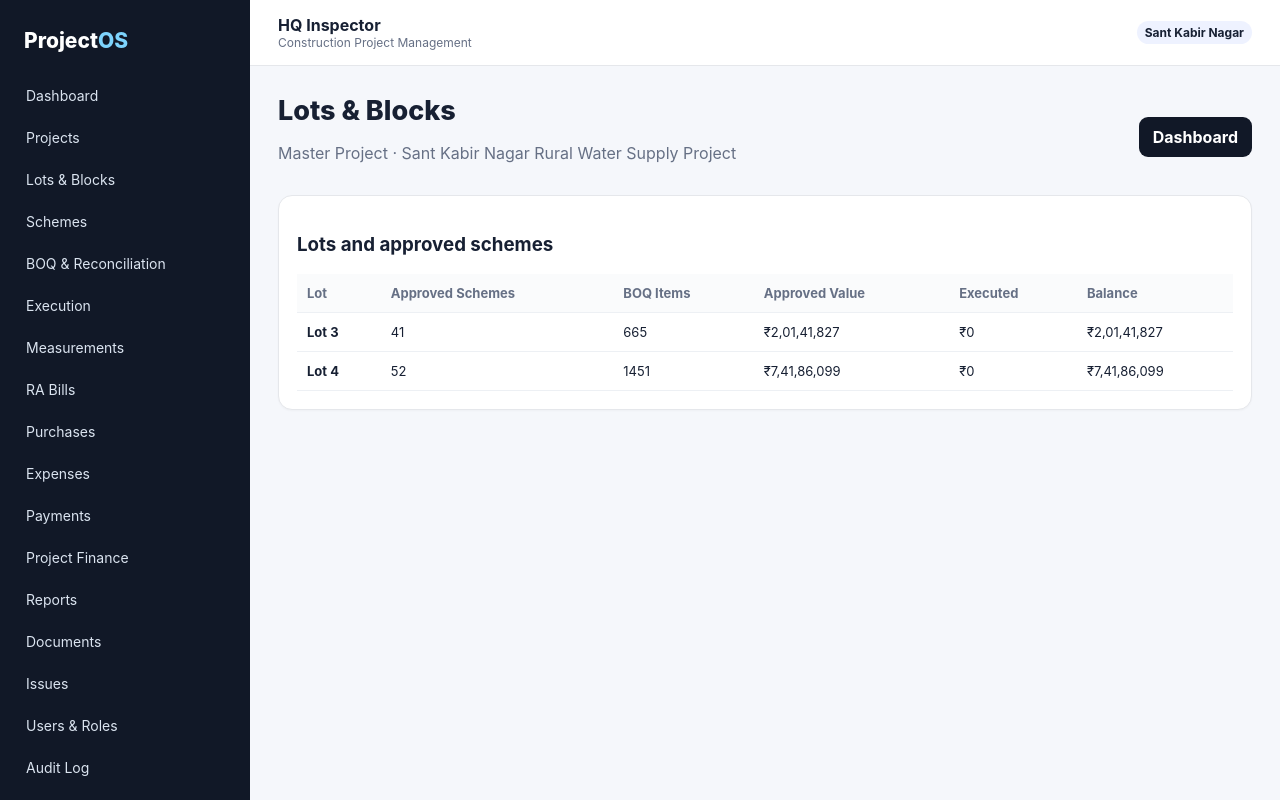
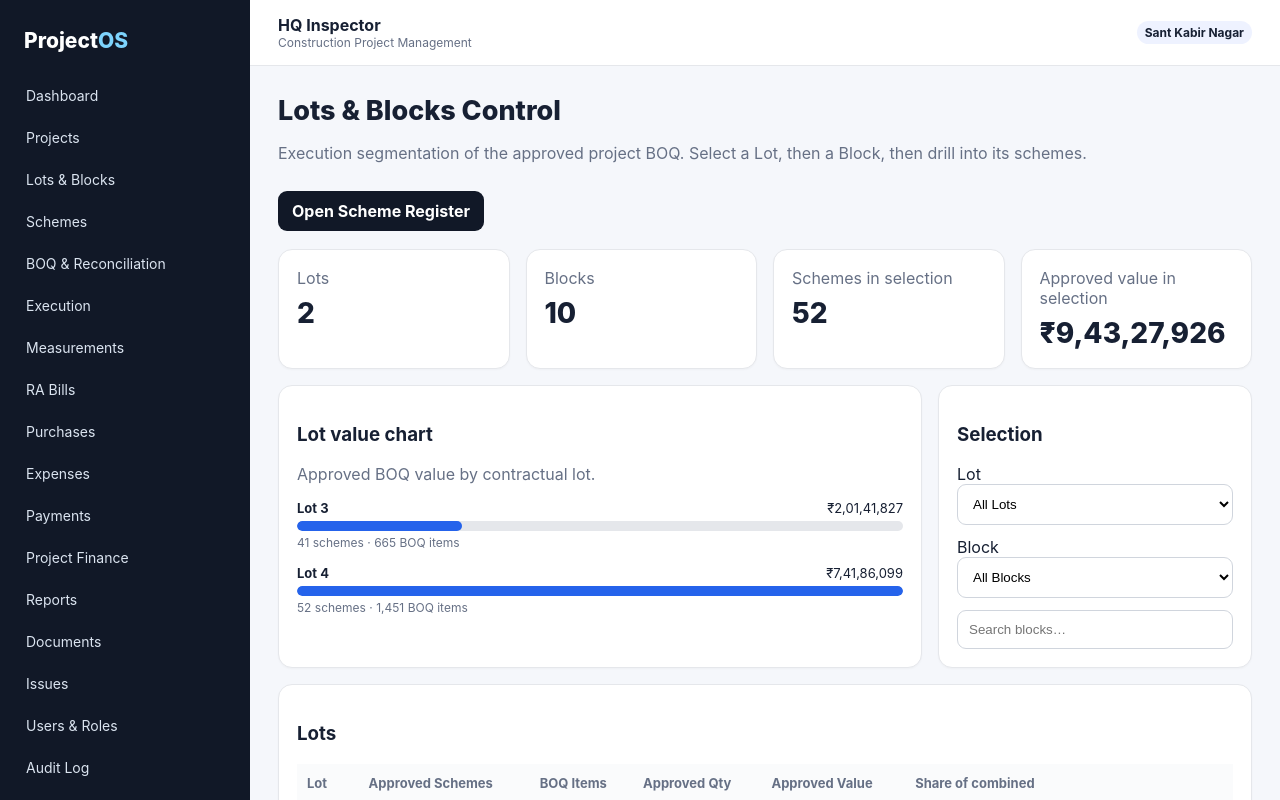
Before and after one commit to DevanshPandey2002/ProjectOS-jscpl, a Next.js app: page /lots in a window 1280 px wide. Shown: the top 800 px of the page. Built offline with nearby package versions, Linux system fonts and the light colour scheme.

Commit message:
Build lot and block control dashboard

```diff
--- /dev/null
+++ b/app/lots/page.tsx
@@ -0,0 +1,39 @@
+'use client';
+import {useEffect,useMemo,useState} from 'react';
+import Link from 'next/link';
+import Shell from '@/components/Shell';
+import {loadBoqData,type BoqRow} from '@/lib/boqData';
+
+const money=(n:number)=>'₹'+Math.round(n).toLocaleString('en-IN');
+const value=(r:BoqRow)=>typeof r.rate==='number'?r.rate*r.approvedQty:0;
+type Group={name:string;items:number;schemes:number;value:number;qty:number};
+
+function Bar({pct}:{pct:number}){return <div style={{height:10,background:'#e5e7eb',borderRadius:99,overflow:'hidden'}}><div style={{height:'100%',width:Math.max(0,Math.min(100,pct))+'%',background:'#2563eb',borderRadius:99}}/></div>}
+
+export default function LotsPage(){
+ const [rows,setRows]=useState<BoqRow[]>([]),[loading,setLoading]=useState(true),[error,setError]=useState('');
+ const [lot,setLot]=useState('All Lots'),[block,setBlock]=useState('All Blocks'),[search,setSearch]=useState('');
+ useEffect(()=>{loadBoqData().then(setRows).catch(e=>setError(e instanceof Error?e.message:'Unable to load BOQ')).finally(()=>setLoading(false))},[]);
+ const lots=useMemo(()=>Array.from(new Set(rows.map(r=>r.lot))).sort(),[rows]);
+ const blocks=useMemo(()=>Array.from(new Set(rows.filter(r=>lot==='All Lots'||r.lot===lot).map(r=>r.block).filter(Boolean))).sort(),[rows,lot]);
+ const lotGroups=useMemo<Group[]>(()=>lots.map(name=>{const a=rows.filter(r=>r.lot===name);return{name,items:a.length,schemes:new Set(a.map(r=>r.schemeName)).size,value:a.reduce((s,r)=>s+value(r),0),qty:a.reduce((s,r)=>s+r.approvedQty,0)}}),[rows,lots]);
+ const blockGroups=useMemo<Group[]>(()=>{const m=new Map<string,Group>();for(const r of rows){if(lot!=='All Lots'&&r.lot!==lot)continue;if(block!=='All Blocks'&&r.block!==block)continue;const name=r.block||'Unassigned';const x=m.get(name)||{name,items:0,schemes:0,value:0,qty:0};x.items++;x.value+=value(r);x.qty+=r.approvedQty;m.set(name,x)}for(const x of m.values()){x.schemes=new Set(rows.filter(r=>(lot==='All Lots'||r.lot===lot)&&(block==='All Blocks'||r.block===x.name)).map(r=>r.schemeName)).size}return Array.from(m.values()).sort((a,b)=>b.value-a.value)},[rows,lot,block]);
+ const visibleLots=lotGroups.filter(x=>lot==='All Lots'||x.name===lot);
+ const visibleBlocks=blockGroups.filter(x=>!search||x.name.toLowerCase().includes(search.toLowerCase()));
+ const selectedRows=rows.filter(r=>(lot==='All Lots'||r.lot===lot)&&(block==='All Blocks'||r.block===block));
+ const selectedValue=selectedRows.reduce((s,r)=>s+value(r),0),selectedSchemes=new Set(selectedRows.map(r=>r.schemeName)).size;
+ if(loading)return <Shell><div className='content'><h1 className='title'>Lots & Blocks</h1><p className='muted'>Loading Lot 3 and Lot 4 structure…</p></div></Shell>;
+ if(error)return <Shell><div className='content'><h1 className='title'>Lots & Blocks</h1><div className='card'>{error}</div></div></Shell>;
+ const maxLot=Math.max(...lotGroups.map(x=>x.value),1),maxBlock=Math.max(...blockGroups.map(x=>x.value),1);
+ return <Shell><div className='content'>
+  <div style={{display:'flex',justifyContent:'space-between',alignItems:'center',gap:12,flexWrap:'wrap'}}><div><h1 className='title'>Lots & Blocks Control</h1><p className='muted'>Execution segmentation of the approved project BOQ. Select a Lot, then a Block, then drill into its schemes.</p></div><Link className='btn' href='/schemes'>Open Scheme Register</Link></div>
+  <div className='grid grid4' style={{marginTop:18}}><div className='card'><div className='muted'>Lots</div><div className='kpi'>{lots.length}</div></div><div className='card'><div className='muted'>Blocks</div><div className='kpi'>{new Set(rows.map(r=>r.block).filter(Boolean)).size}</div></div><div className='card'><div className='muted'>Schemes in selection</div><div className='kpi'>{selectedSchemes}</div></div><div className='card'><div className='muted'>Approved value in selection</div><div className='kpi'>{money(selectedValue)}</div></div></div>
+  <div className='grid grid3' style={{marginTop:16}}>
+   <div className='card' style={{gridColumn:'span 2'}}><h3>Lot value chart</h3><p className='muted'>Approved BOQ value by contractual lot.</p>{lotGroups.map(x=><div key={x.name} style={{marginTop:15}}><div style={{display:'flex',justifyContent:'space-between',fontSize:13,marginBottom:5}}><b>{x.name}</b><span>{money(x.value)}</span></div><Bar pct={x.value/maxLot*100}/><div className='muted' style={{fontSize:12,marginTop:4}}>{x.schemes} schemes · {x.items.toLocaleString('en-IN')} BOQ items</div></div>)}</div>
+   <div className='card'><h3>Selection</h3><div className='form'><label>Lot<select className='input' value={lot} onChange={e=>{setLot(e.target.value);setBlock('All Blocks')}}><option>All Lots</option>{lots.map(x=><option key={x}>{x}</option>)}</select></label><label>Block<select className='input' value={block} onChange={e=>setBlock(e.target.value)}><option>All Blocks</option>{blocks.map(x=><option key={x}>{x}</option>)}</select></label><input className='input' placeholder='Search blocks…' value={search} onChange={e=>setSearch(e.target.value)}/></div></div>
+  </div>
+  <div className='card' style={{marginTop:16,overflowX:'auto'}}><h3>Lots</h3><table className='table'><thead><tr><th>Lot</th><th>Approved Schemes</th><th>BOQ Items</th><th>Approved Qty</th><th>Approved Value</th><th>Share of combined</th><th></th></tr></thead><tbody>{visibleLots.map(x=><tr key={x.name}><td><b>{x.name}</b></td><td>{x.schemes}</td><td>{x.items.toLocaleString('en-IN')}</td><td>{x.qty.toLocaleString('en-IN',{maximumFractionDigits:3})}</td><td><b>{money(x.value)}</b></td><td style={{minWidth:170}}>{<><Bar pct={selectedValue?x.value/Math.max(lotGroups.reduce((s,a)=>s+a.value,0),1)*100:0}/><span className='muted' style={{fontSize:12}}>{(x.value/Math.max(lotGroups.reduce((s,a)=>s+a.value,0),1)*100).toFixed(1)}%</span></>}</td><td><button className='btn secondary' onClick={()=>{setLot(x.name);setBlock('All Blocks')}}>Open Lot</button></td></tr>)}</tbody></table></div>
+  <div className='card' style={{marginTop:16,overflowX:'auto'}}><h3>Blocks — {lot}</h3><table className='table'><thead><tr><th>Block</th><th>Schemes</th><th>BOQ Items</th><th>Approved Qty</th><th>Approved Value</th><th>Value chart</th><th></th></tr></thead><tbody>{visibleBlocks.map(x=><tr key={x.name}><td><b>{x.name}</b></td><td>{x.schemes}</td><td>{x.items.toLocaleString('en-IN')}</td><td>{x.qty.toLocaleString('en-IN',{maximumFractionDigits:3})}</td><td><b>{money(x.value)}</b></td><td style={{minWidth:180}}><Bar pct={x.value/maxBlock*100}/></td><td><button className='btn secondary' onClick={()=>setBlock(x.name)}>Open Block</button></td></tr>)}</tbody></table></div>
+  <div className='card' style={{marginTop:16}}><h3>Drill-down</h3><p className='muted'>Current scope: <b>{lot}</b> → <b>{block}</b>. Continue to the scheme register to inspect every scheme and its complete approved BOQ.</p><Link className='btn' href='/schemes'>Inspect schemes and items</Link></div>
+ </div></Shell>;
+}
```
